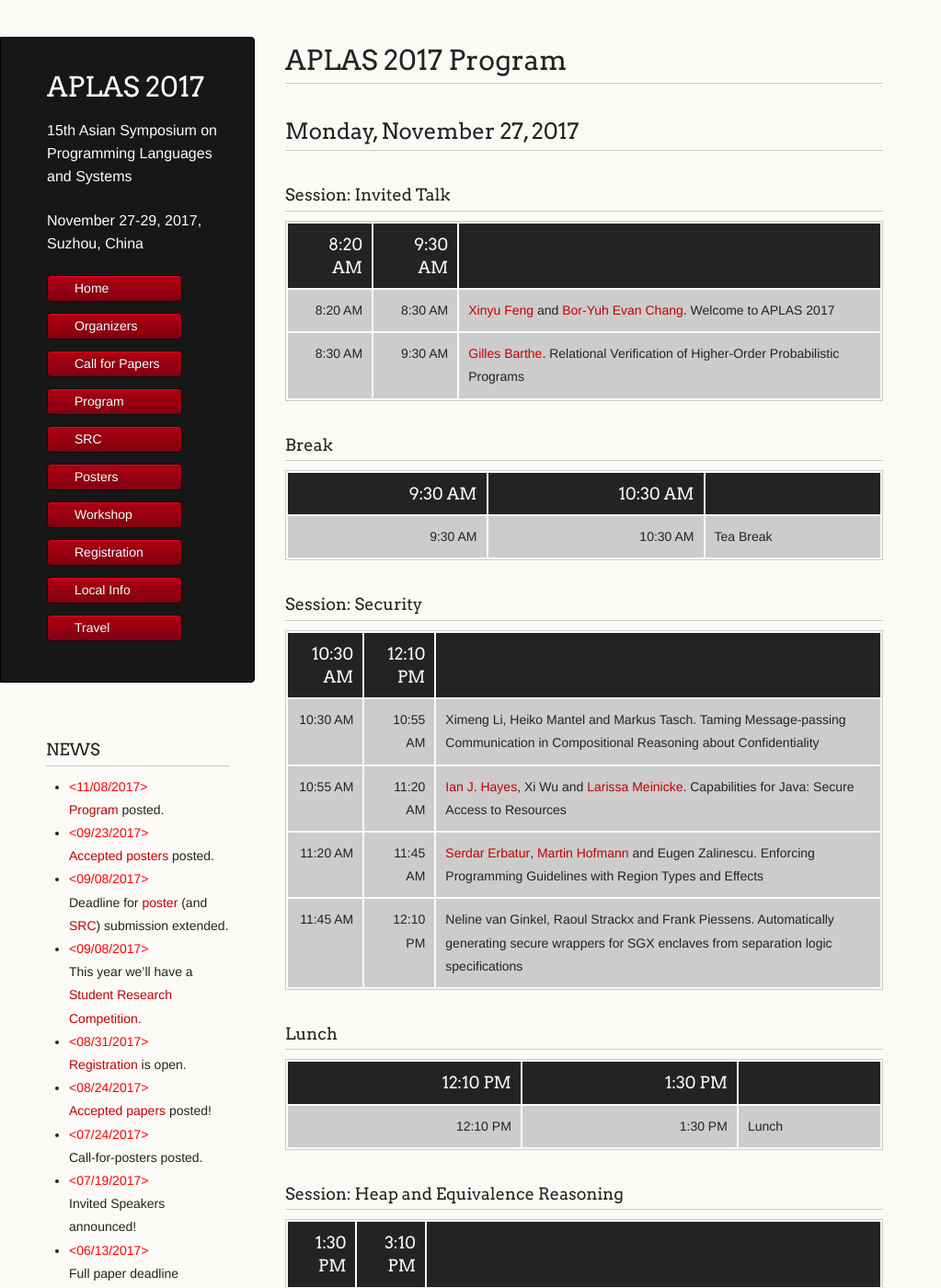
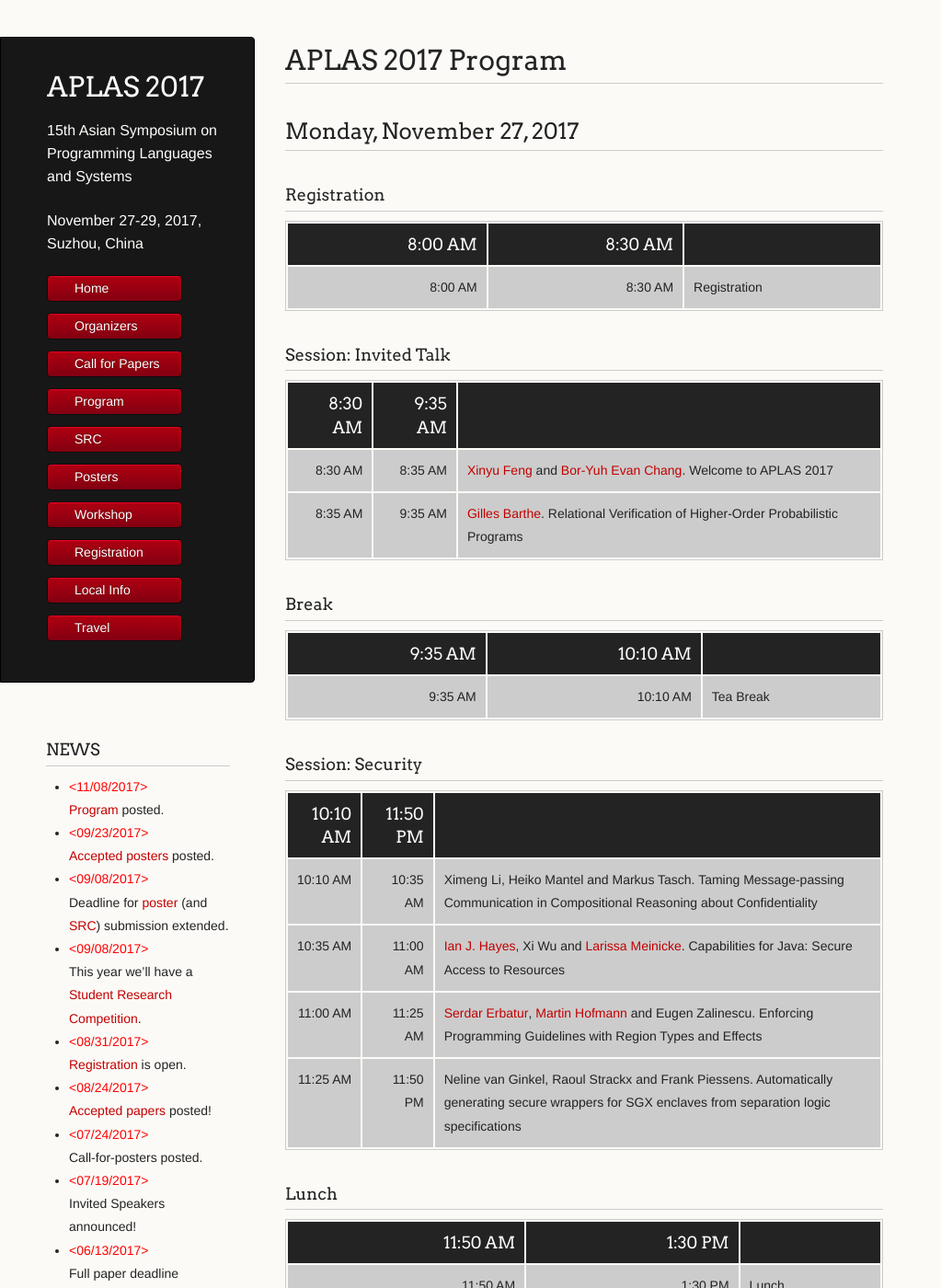
Before and after one commit to www-aplas/www-aplas.github.io, a Jekyll site: the page built from program.md, in a window 1280 px wide and 1400 px high. Shown: the whole window at 92% size, without its empty margins (0-1023 px from the left). Built offline with Jekyll 4.4.1, drawn with Linux system fonts in a browser that asks for light colours; our own code applies the rules of GitHub Pages for plain Markdown files; a script that is not in the unit is left out; some of the changed text lies outside the part shown.

Commit message:
Update program.md

```diff
--- a/program.md
+++ b/program.md
@@ -2,33 +2,39 @@
 
 ## Monday, November 27, 2017
 
+### Registration
+
+|8:00 AM | 8:30 AM |  |
+|---------:|---------:|---|
+|8:00 AM | 8:30 AM | Registration |
+
 ### Session: Invited Talk
 
-| 8:20 AM | 9:30 AM |   |
+| 8:30 AM | 9:35 AM |   |
 |---------:|---------:|---|
-| 8:20 AM | 8:30 AM | [Xinyu Feng](http://staff.ustc.edu.cn/~xyfeng/) and [Bor-Yuh Evan Chang](http://www.cs.colorado.edu/~bec). Welcome to APLAS 2017 |
-| 8:30 AM | 9:30 AM | [Gilles Barthe](http://software.imdea.org/~gbarthe). Relational Verification of Higher-Order Probabilistic Programs |
+| 8:30 AM | 8:35 AM | [Xinyu Feng](http://staff.ustc.edu.cn/~xyfeng/) and [Bor-Yuh Evan Chang](http://www.cs.colorado.edu/~bec). Welcome to APLAS 2017 |
+| 8:35 AM | 9:35 AM | [Gilles Barthe](http://software.imdea.org/~gbarthe). Relational Verification of Higher-Order Probabilistic Programs |
 
 ### Break
 
-|9:30 AM | 10:30 AM |  |
+|9:35 AM | 10:10 AM |  |
 |---------:|---------:|---|
-|9:30 AM | 10:30 AM | Tea Break |
+|9:35 AM | 10:10 AM | Tea Break |
 
 ### Session: Security
 
-| 10:30 AM | 12:10 PM |  |
+| 10:10 AM | 11:50 PM |  |
 |---------:|---------:|---|
-| 10:30 AM | 10:55 AM | Ximeng Li, Heiko Mantel and Markus Tasch. Taming Message-passing Communication in Compositional Reasoning about Confidentiality |
-| 10:55 AM | 11:20 AM | [Ian J. Hayes](http://staff.itee.uq.edu.au/ianh/), Xi Wu and [Larissa Meinicke](http://www.uq.edu.au/uqresearchers/researcher/meinickela.html). Capabilities for Java: Secure Access to Resources |
-| 11:20 AM | 11:45 AM | [Serdar Erbatur](https://www.tcs.ifi.lmu.de/mitarbeiter/serdar-erbatur), [Martin Hofmann](http://www.tcs.ifi.lmu.de/~mhofmann) and Eugen Zalinescu. Enforcing Programming Guidelines with Region Types and Effects |
-| 11:45 AM | 12:10 PM | Neline van Ginkel, Raoul Strackx and Frank Piessens. Automatically generating secure wrappers for SGX enclaves from separation logic specifications |
+| 10:10 AM | 10:35 AM | Ximeng Li, Heiko Mantel and Markus Tasch. Taming Message-passing Communication in Compositional Reasoning about Confidentiality |
+| 10:35 AM | 11:00 AM | [Ian J. Hayes](http://staff.itee.uq.edu.au/ianh/), Xi Wu and [Larissa Meinicke](http://www.uq.edu.au/uqresearchers/researcher/meinickela.html). Capabilities for Java: Secure Access to Resources |
+| 11:00 AM | 11:25 AM | [Serdar Erbatur](https://www.tcs.ifi.lmu.de/mitarbeiter/serdar-erbatur), [Martin Hofmann](http://www.tcs.ifi.lmu.de/~mhofmann) and Eugen Zalinescu. Enforcing Programming Guidelines with Region Types and Effects |
+| 11:25 AM | 11:50 PM | Neline van Ginkel, Raoul Strackx and Frank Piessens. Automatically generating secure wrappers for SGX enclaves from separation logic specifications |
 
 ### Lunch
 
-| 12:10 PM | 1:30 PM | |
+| 11:50 AM | 1:30 PM | |
 |---------:|---------:|---|
-| 12:10 PM | 1:30 PM | Lunch |
+| 11:50 AM | 1:30 PM | Lunch |
 
 ### Session: Heap and Equivalence Reasoning
 
@@ -71,24 +77,24 @@
 
 ### Break
 
-| 9:30 AM | 10:30 AM | |
+| 9:30 AM | 10:00 AM | |
 |---------:|---------:|---|
-| 9:30 AM | 10:30 AM | Tea Break |
+| 9:30 AM | 10:00 AM | Tea Break |
 
 ### Session: Numerical
 
-| 10:30 AM | 12:10 PM |  |
+| 10:00 AM | 11:40 PM |  |
 |---------:|---------:|---|
-| 10:30 AM | 10:55 AM | [Aziem Chawdhary](http://www.chawdhary.co.uk) and [Andy King](http://www.cs.kent.ac.uk/people/staff/amk/). Compact Difference Bound Matrices |
-| 10:55 AM | 11:20 AM | [Takamasa Okudono](http://group-mmm.org/~tokudono/), Yuki Nishida, Kensuke Kojima, [Kohei Suenaga](http://www.fos.kuis.kyoto-u.ac.jp/~ksuenaga/), [Kengo Kido](http://www-mmm.is.s.u-tokyo.ac.jp/~kkido/) and [Ichiro Hasuo](http://group-mmm.org/~ichiro). Sharper and Simpler Nonlinear Interpolants for Program Verification |
-| 11:20 AM | 11:45 AM | Hirofumi Nakamura, Kensuke Kojima, [Kohei Suenaga](http://www.fos.kuis.kyoto-u.ac.jp/~ksuenaga/) and [Atsushi Igarashi](http://www.fos.kuis.kyoto-u.ac.jp/~igarashi/). A Nonstandard Functional Programming Language |
-| 11:45 AM | 12:10 PM | Shaobo He and Zvonimir Rakamaric. Counterexample-Guided Bit-Precision Selection |
+| 10:00 AM | 10:25 AM | [Aziem Chawdhary](http://www.chawdhary.co.uk) and [Andy King](http://www.cs.kent.ac.uk/people/staff/amk/). Compact Difference Bound Matrices |
+| 10:25 AM | 10:50 AM | [Takamasa Okudono](http://group-mmm.org/~tokudono/), Yuki Nishida, Kensuke Kojima, [Kohei Suenaga](http://www.fos.kuis.kyoto-u.ac.jp/~ksuenaga/), [Kengo Kido](http://www-mmm.is.s.u-tokyo.ac.jp/~kkido/) and [Ichiro Hasuo](http://group-mmm.org/~ichiro). Sharper and Simpler Nonlinear Interpolants for Program Verification |
+| 10:50 AM | 11:15 AM | Hirofumi Nakamura, Kensuke Kojima, [Kohei Suenaga](http://www.fos.kuis.kyoto-u.ac.jp/~ksuenaga/) and [Atsushi Igarashi](http://www.fos.kuis.kyoto-u.ac.jp/~igarashi/). A Nonstandard Functional Programming Language |
+| 11:15 AM | 11:40 PM | Shaobo He and Zvonimir Rakamaric. Counterexample-Guided Bit-Precision Selection |
 
 ### Lunch
 
-| 12:10 PM | 1:30 PM | |
+| 11:40 AM | 1:30 PM | |
 |---------:|---------:|---|
-| 12:10 PM | 1:30 PM | Lunch |
+| 11:40 AM | 1:30 PM | Lunch |
 
 ### Session: Invited Talk
 
@@ -111,11 +117,17 @@
 | 3:50 PM | 4:15 PM | [Beniamino Accattoli](https://sites.google.com/site/beniaminoaccattoli/) and Bruno Barras. The Negligible and Yet Subtle Cost of Pattern Matching |
 | 4:15 PM | 4:40 PM | [Alejandro Díaz-Caro](http://diaz-caro.web.unq.edu.ar). A lambda calculus for density matrices wth classical and probabilistic controls |
 
+### Short Break
+
+| 4:40 PM | 5:00 PM |  |
+|---------:|---------:|---|
+| 4:40 PM | 5:00 PM | Short Break |
+
 ### Session: Reports and Student Research Competition
 
 | 5:00 PM | 6:00 PM | |
 |---------:|---------:|---|
-| 5:00 PM | 5:10 PM | [Xinyu Feng](http://staff.ustc.edu.cn/~xyfeng/) and [Bor-Yuh Evan Chang](http://www.cs.colorado.edu/~bec). Chairs' Report |
+| 5:00 PM | 5:10 PM | [Bor-Yuh Evan Chang](http://www.cs.colorado.edu/~bec). Chairs' Report |
 | 5:10 PM | 5:15 PM | APLAS 2018 Announcement |
 | 5:15 PM | 6:00 PM | Student Research Competition Finalist Presentations |
 
@@ -135,28 +147,28 @@
 
 ### Break
 
-| 9:30 AM | 10:30 AM | |
+| 9:30 AM | 10:00 AM | |
 |---------:|---------:|---|
-| 9:30 AM | 10:30 AM | Tea Break |
+| 9:30 AM | 10:00 AM | Tea Break |
 
 
 ### Session: Domain-Specific Languages
 
-| 10:30 AM | 12:10 PM |  |
+| 10:00 AM | 11:40 PM |  |
 |---------:|---------:|---|
-| 10:30 AM | 10:55 AM | Yongzhe Zhang, Hsiang-Shang Ko and Zhenjiang Hu. Palgol: A High-Level DSL for Vertex-Centric Graph Processing with Remote Data Access |
-| 10:55 AM | 11:20 AM | Bob Reynders and Dominique Devriese. Efficient Functional Reactive Programming through Incremental Behaviors |
-| 11:20 AM | 11:45 AM | Daan Leijen. Implementing Algebraic Effects in C (or "Monads for Free in C") |
-| 11:45 AM | 12:10 PM | [Oleg Kiselyov](http://okmij.org/ftp/) and Tatsuya Katsushima. Sound and Efficient Language-Integrated Query: Maintaining the ORDER |
+| 10:00 AM | 10:25 AM | Yongzhe Zhang, Hsiang-Shang Ko and Zhenjiang Hu. Palgol: A High-Level DSL for Vertex-Centric Graph Processing with Remote Data Access |
+| 10:25 AM | 10:50 AM | Bob Reynders and Dominique Devriese. Efficient Functional Reactive Programming through Incremental Behaviors |
+| 10:50 AM | 11:15 AM | Daan Leijen. Implementing Algebraic Effects in C (or "Monads for Free in C") |
+| 11:15 AM | 11:40 PM | [Oleg Kiselyov](http://okmij.org/ftp/) and Tatsuya Katsushima. Sound and Efficient Language-Integrated Query: Maintaining the ORDER |
 
 ## Lunch
 
-| 12:10 PM | 1:30 PM | |
+| 11:40 AM | 1:00 PM | |
 |---------:|---------:|---|
-| 12:10 PM | 1:30 PM | Lunch |
+| 11:40 AM | 1:00 PM | Lunch |
 
 ## Excursion
 
-| 1:30 PM | 5:30 PM |  |
+| 1:00 PM | 5:30 PM |  |
 |---------:|---------:|---|
-| 1:30 PM | 5:30 PM | Excursion |
+| 1:00 PM | 5:30 PM | Excursion |
```
